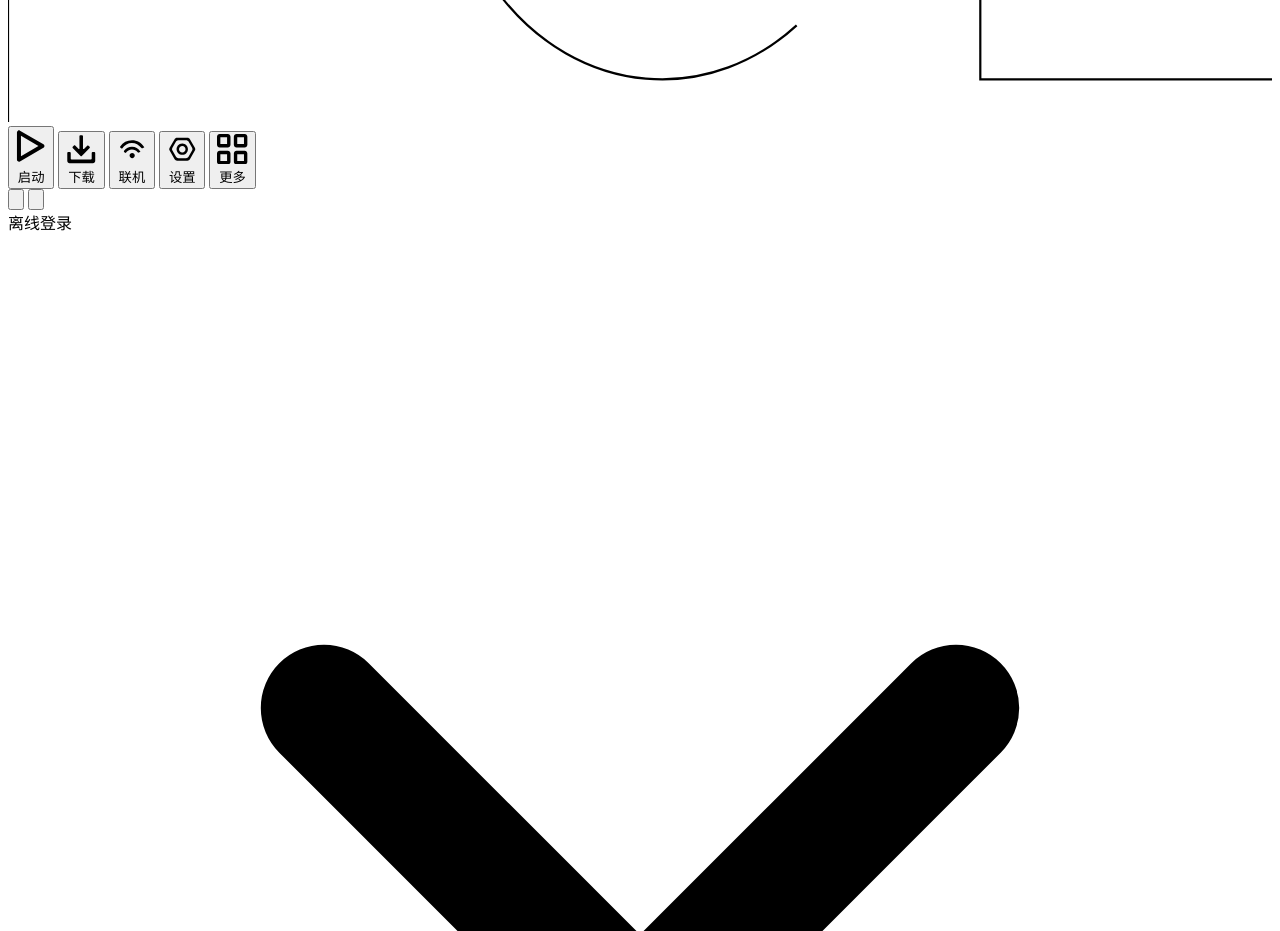
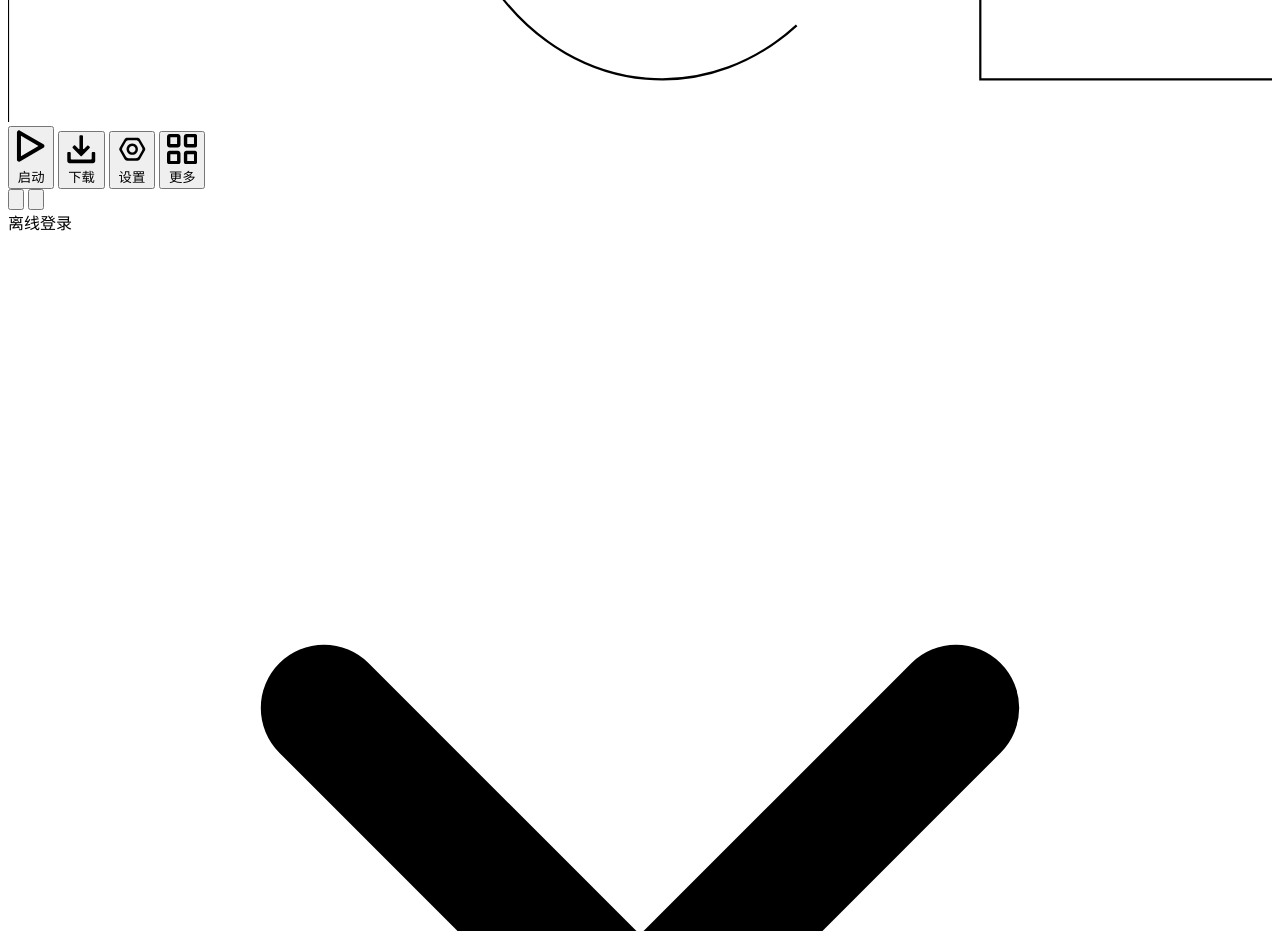
Before and after one commit to 7XdH/PCL2-HomepageViewer, a website with bundled scripts: page index.html in a window 1280 px wide. Shown: the part 2500-3431 px from the top of the page. Built offline with nearby package versions, Linux system fonts and the light colour scheme; files whose address does not match are found by name.

Commit message:
fix: hide the link tab and size nav pills like MyRadioButton

```diff
--- a/css/pcl-theme.css
+++ b/css/pcl-theme.css
@@ -191,7 +191,7 @@ img {
 .pcl-nav {
   display: flex;
   align-items: center;
-  gap: 2px;
+  gap: 10px;
   height: 27px;
   justify-self: center;
 }
@@ -199,9 +199,9 @@ img {
 .pcl-nav__item {
   display: flex;
   align-items: center;
-  gap: 6px;
+  gap: 8px;
   height: 27px;
-  padding: 0 10px;
+  padding: 0 14px;
   border: 0;
   border-radius: 13.5px;
   background: transparent;
@@ -213,8 +213,8 @@ img {
 }
 
 .pcl-nav__item svg {
-  width: 14px;
-  height: 14px;
+  width: 16px;
+  height: 16px;
   flex: none;
   opacity: 0.94;
   transition: opacity 140ms ease;
--- a/index.html
+++ b/index.html
@@ -236,10 +236,6 @@
                   <span>下载</span>
                 </button>
 
-                <button class="pcl-nav__item" type="button" data-page="Link">
-                  <svg viewBox="0 0 1024 1024" aria-hidden="true"><path d="M512 817c-48.601 0-88-39.399-88-88s39.399-88 88-88 88 39.399 88 88-39.399 88-88 88zM237.671 565.74C308.335 474.58 397.369 429 504.774 429c118.433 0 214.225 55.421 287.377 166.264l-53.407 30.369c-13.84 7.87-31.362 4.367-41.114-8.219-50.291-64.911-114.577-97.367-192.856-97.367-86.851 0-156.835 40.318-209.95 120.953l-47.995-28.02c-15.263-8.91-20.412-28.507-11.502-43.77a32 32 0 0 1 2.344-3.47zM107.691 419.47C205.24 278.491 337.805 208 505.379 208c178.77 0 317.694 80.224 416.772 240.672l-56.54 31.73c-13.686 7.68-30.922 4.303-40.697-7.975C735.581 360.213 629.07 303.009 505.38 300.815 373.997 298.485 261.637 362.88 168.3 494l-50.116-28.505c-15.362-8.738-20.732-28.275-11.994-43.637a32 32 0 0 1 1.5-2.387z" fill="currentColor"/></svg>
-                  <span>联机</span>
-                </button>
                 <button class="pcl-nav__item" type="button" data-page="Setup">
                   <svg viewBox="0 0 1024 1024" aria-hidden="true"><path d="M940.4 463.7L773.3 174.2c-17.3-30-49.2-48.4-83.8-48.4H340.2c-34.6 0-66.5 18.5-83.8 48.4L89.2 463.7c-17.3 30-17.3 66.9 0 96.8L256.4 850c17.3 30 49.2 48.4 83.8 48.4h349.2c34.6 0 66.5-18.5 83.8-48.4l167.2-289.5c17.3-29.9 17.3-66.8 0-96.8z m-94.6 96.8L725.9 768.1c-17.3 30-49.2 48.4-83.8 48.4H387.5c-34.6 0-66.5-18.5-83.8-48.4L183.9 560.5c-17.3-30-17.3-66.9 0-96.8l119.8-207.5c17.3-30 49.2-48.4 83.8-48.4h254.6c34.6 0 66.5 18.5 83.8 48.4l119.8 207.5c17.3 30 17.3 66.9 0.1 96.8z M522.3 321.2c-2.5-0.1-5-0.2-7.5-0.2-119.9 0-214 110.3-186.3 235 15.8 70.9 71.5 126.6 142.4 142.4 17.5 3.9 34.7 5.4 51.4 4.7 102.1-3.9 183.6-87.9 183.6-191 0.1-103-81.5-187-183.6-190.9z m68.6 269.1c-18.5 18-43 28.9-68.6 30.7l-6 0.3c-30.2 0.4-58.6-11.4-79.7-33-19.5-20.1-30.7-47-30.9-75-0.3-29.6 11.1-57.4 32-78.3 20.6-20.6 48-32 77.2-32 2.5 0 5 0.1 7.5 0.3 26.7 1.8 51.5 13.2 70.5 32.5 19.6 20 30.8 46.9 31.2 74.9 0.2 30.2-11.5 58.6-33.2 79.6z" fill="currentColor"/></svg>
                   <span>设置</span>
```
